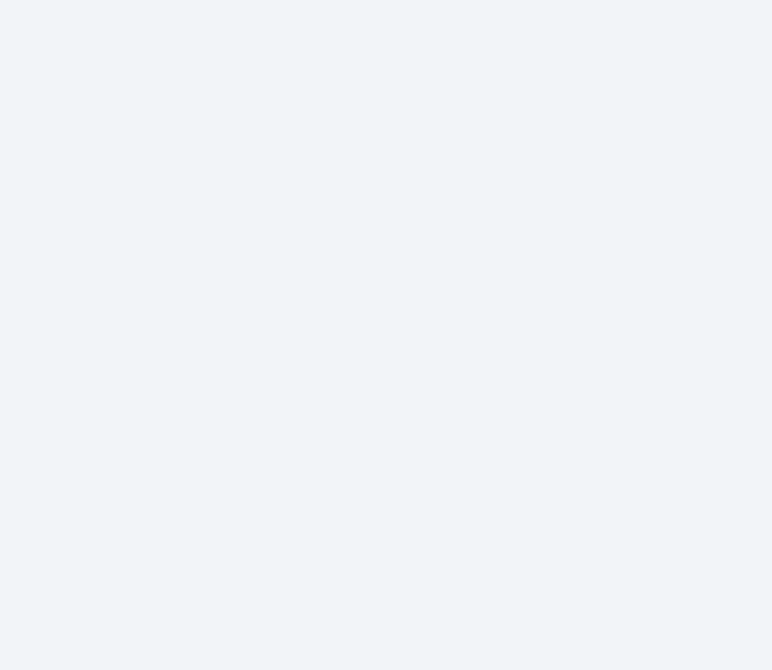
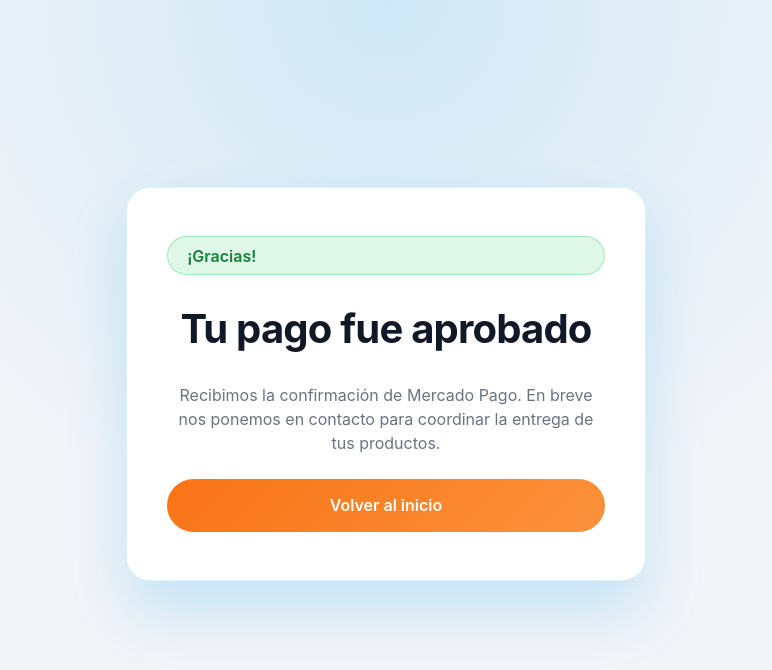
Before and after one commit to BauthyBa/bautigatica, a React app in the folder frontend/: page /pago-aprobado in a window 1280 px wide. Before the commit this address had no page. Shown: the top 670 px of the page, without its empty margins (254-1026 px from the left). Built offline with nearby package versions, Linux system fonts and the light colour scheme; the HTML template or start-up script is replaced by a standard one.

Commit message:
Agregnado ling de pago

```diff
--- a/frontend/src/App.css
+++ b/frontend/src/App.css
@@ -166,6 +166,9 @@
 }
 
 .cart {
+  position: sticky;
+  top: 2rem;
+  align-self: start;
   background: rgba(255, 255, 255, 0.9);
   border-radius: 1rem;
   border: 1px solid var(--border);
@@ -173,6 +176,8 @@
   display: flex;
   flex-direction: column;
   gap: 1rem;
+  max-height: calc(100vh - 4rem);
+  overflow-y: auto;
 }
 
 .cart h2 {
@@ -254,6 +259,16 @@
   box-shadow: 0 10px 25px rgba(244, 114, 182, 0.25);
 }
 
+.cart__checkout--mp {
+  background: linear-gradient(135deg, #0ea5e9, #38bdf8);
+  text-align: center;
+  display: inline-block;
+}
+
+.cart__checkout--mp:hover {
+  box-shadow: 0 10px 25px rgba(14, 165, 233, 0.25);
+}
+
 .catalog-footer {
   display: inline-flex;
   align-items: center;
@@ -275,6 +290,64 @@
   text-decoration: underline;
 }
 
+.page--thankyou {
+  display: grid;
+  place-items: center;
+  min-height: 100vh;
+  background: radial-gradient(circle at top, rgba(14, 165, 233, 0.15), transparent 55%);
+}
+
+.thankyou-card {
+  background: white;
+  border-radius: 1.5rem;
+  padding: 3rem 2.5rem;
+  max-width: 520px;
+  text-align: center;
+  box-shadow: 0 30px 60px rgba(14, 165, 233, 0.2);
+  border: 1px solid rgba(14, 165, 233, 0.15);
+  display: grid;
+  gap: 1.5rem;
+}
+
+.thankyou-badge {
+  display: inline-flex;
+  align-self: center;
+  padding: 0.4rem 1.2rem;
+  border-radius: 999px;
+  background: rgba(34, 197, 94, 0.15);
+  color: #15803d;
+  font-weight: 600;
+  border: 1px solid rgba(34, 197, 94, 0.3);
+}
+
+.thankyou-card h1 {
+  margin: 0;
+  font-size: 2.5rem;
+  letter-spacing: -0.02em;
+}
+
+.thankyou-card p {
+  margin: 0;
+  color: var(--muted);
+}
+
+.thankyou-link {
+  display: inline-flex;
+  justify-content: center;
+  align-items: center;
+  gap: 0.5rem;
+  padding: 0.9rem 1.75rem;
+  border-radius: 999px;
+  background: linear-gradient(135deg, #f97316, #fb923c);
+  color: white;
+  font-weight: 600;
+  text-decoration: none;
+}
+
+.thankyou-link:hover {
+  box-shadow: 0 18px 35px rgba(249, 115, 22, 0.25);
+}
+
 @media (max-width: 980px) {
   .layout {
     grid-template-columns: 1fr;
@@ -285,8 +358,8 @@
   }
 
   .cart {
-    position: sticky;
-    bottom: 1rem;
+    position: static;
+    max-height: none;
   }
 }
 
--- a/frontend/src/App.jsx
+++ b/frontend/src/App.jsx
@@ -1,6 +1,7 @@
 import { BrowserRouter, Route, Routes } from 'react-router-dom';
 import { AdminPage } from './pages/AdminPage.jsx';
 import { CatalogPage } from './pages/CatalogPage.jsx';
+import { PaymentApproved } from './pages/PaymentApproved.jsx';
 
 function App() {
   return (
@@ -8,6 +9,7 @@ function App() {
       <Routes>
         <Route path="/" element={<CatalogPage />} />
         <Route path="/admin" element={<AdminPage />} />
+        <Route path="/pago-aprobado" element={<PaymentApproved />} />
       </Routes>
     </BrowserRouter>
   );
--- a/frontend/src/pages/CatalogPage.jsx
+++ b/frontend/src/pages/CatalogPage.jsx
@@ -198,6 +198,14 @@ export function CatalogPage() {
                   <button className="cart__checkout" onClick={handleCheckout}>
                     Finalizar compra por WhatsApp
                   </button>
+                  <a
+                    className="cart__checkout cart__checkout--mp"
+                    href="https://mpago.li/2i3s2r8"
+                    target="_blank"
+                    rel="noopener noreferrer"
+                  >
+                    Pagar con Tarjeta
+                  </a>
                 </>
               )}
             </aside>
--- /dev/null
+++ b/frontend/src/pages/PaymentApproved.jsx
@@ -0,0 +1,20 @@
+import { Link } from 'react-router-dom';
+import '../App.css';
+
+export function PaymentApproved() {
+  return (
+    <div className="page page--thankyou">
+      <div className="thankyou-card">
+        <span className="thankyou-badge">¡Gracias!</span>
+        <h1>Tu pago fue aprobado</h1>
+        <p>
+          Recibimos la confirmación de Mercado Pago. En breve nos ponemos en contacto para coordinar la
+          entrega de tus productos.
+        </p>
+        <Link to="/" className="thankyou-link">
+          Volver al inicio
+        </Link>
+      </div>
+    </div>
+  );
+}
```
Also changed, not shown: 1 other file (tests, documents, lock files or other folders).
